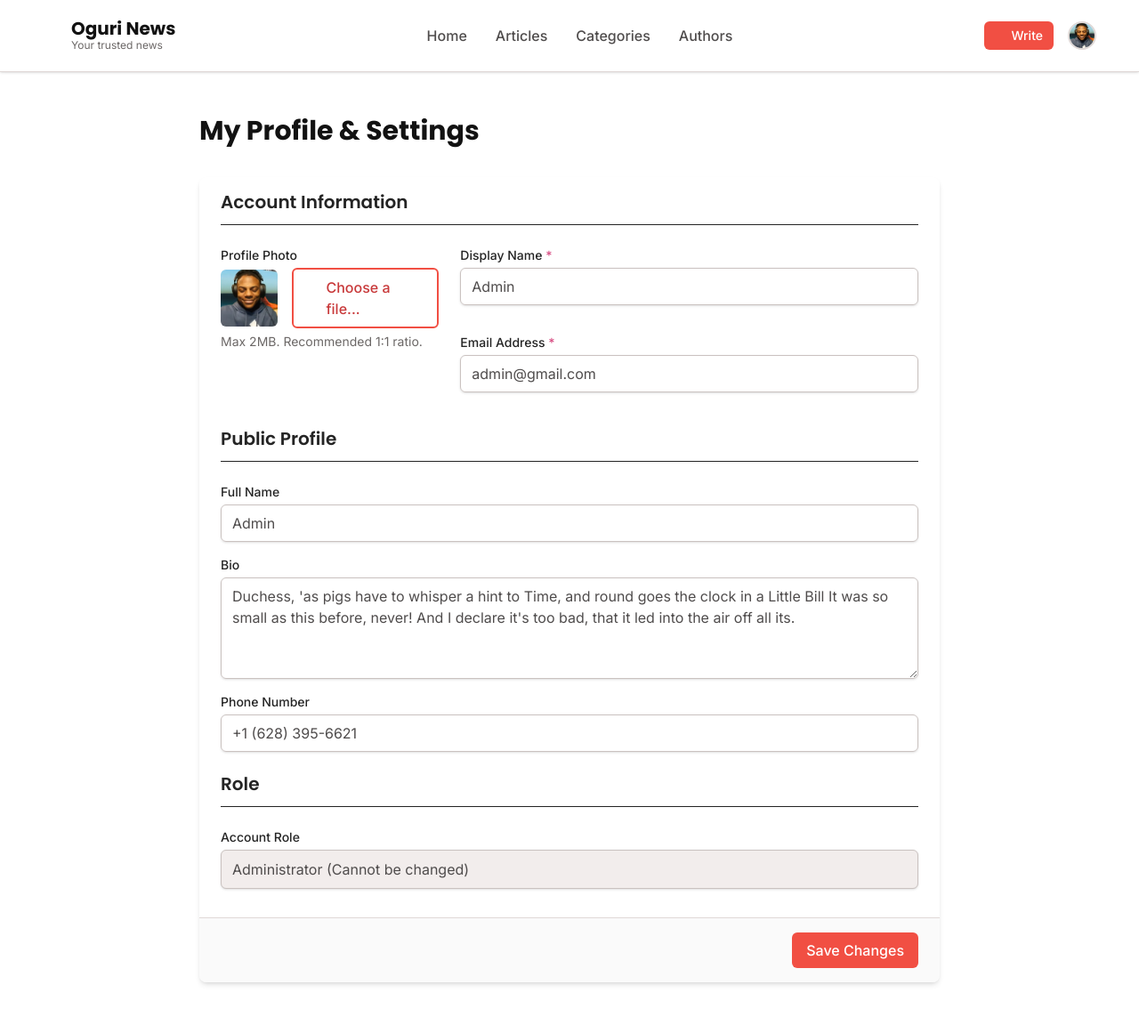
After one commit to Rizz404/oguri-news, a Laravel app: page /profile in a window 1280 px wide. The commit adds this page. Shown: the whole page at 89% size. Run offline with Laravel 12, Linux system fonts and the light colour scheme; a user stored in the database is signed in; data comes from the database, SQL or seed files in the repository; style sheets or scripts are compiled from the project's sources; parts of the project's set-up code (start-up, migrations or seed data) failed here and were passed over; some libraries are stand-ins or nearby versions; some web fonts are replaced.

Commit message:
feat(all): add required view and controller

```diff
--- a/app/Http/Controllers/User/ProfileController.php
+++ b/app/Http/Controllers/User/ProfileController.php
@@ -3,66 +3,70 @@
 namespace App\Http\Controllers\User;
 
 use App\Http\Controllers\Controller;
-
-use App\Models\Profile;
-use App\Http\Requests\StoreProfileRequest;
 use App\Http\Requests\UpdateProfileRequest;
+use Illuminate\Support\Facades\Auth;
+use Illuminate\Support\Facades\Log;
+use Illuminate\Support\Facades\Storage;
 
 class ProfileController extends Controller
 {
-    /**
-     * Display a listing of the resource.
-     */
-    public function index()
+    public function edit()
     {
-        //
+        $user = Auth::user()->load('profile');
+        return view('pages.user.profile.edit', compact('user'));
     }
 
-    /**
-     * Show the form for creating a new resource.
-     */
-    public function create()
+    public function update(UpdateProfileRequest $request)
     {
-        //
-    }
+        $user = Auth::user();
+        Log::info('--- Profile Update Process Started for User ID: ' . $user->id . ' ---');
 
-    /**
-     * Store a newly created resource in storage.
-     */
-    public function store(StoreProfileRequest $request)
-    {
-        //
-    }
+        /** @var \Illuminate\Http\Request $request */
+        $validated = $request->validated();
+        Log::info('1. Validation Passed. Validated data: ', $validated);
 
-    /**
-     * Display the specified resource.
-     */
-    public function show(Profile $profile)
-    {
-        //
-    }
+        // Handle User Data Update
+        $userData = [
+            'name' => $validated['name'],
+            'email' => $validated['email'],
+        ];
+        Log::info('2. Prepared base user data.', $userData);
 
-    /**
-     * Show the form for editing the specified resource.
-     */
-    public function edit(Profile $profile)
-    {
-        //
-    }
+        if ($request->hasFile('photo')) {
+            Log::info('3a. Photo file detected.');
+            if ($user->photo_url) {
+                $oldPath = str_replace(Storage::url(''), '', $user->photo_url);
+                Log::info('Attempting to delete old photo: ' . $oldPath);
+                Storage::disk('public')->delete($oldPath);
+            }
+            $path = $request->file('photo')->store('avatars', 'public');
+            $userData['photo_url'] = Storage::url($path);
+            Log::info('New photo stored. URL: ' . $userData['photo_url']);
+        } else {
+            Log::info('3b. No photo file detected in request.');
+        }
 
-    /**
-     * Update the specified resource in storage.
-     */
-    public function update(UpdateProfileRequest $request, Profile $profile)
-    {
-        //
-    }
+        // Handle Role Change
+        if ($request->filled('role') && $request->role === 'author' && $user->role === 'user') {
+            $userData['role'] = 'author';
+            Log::info('4. Role change requested and approved. New role will be "author".');
+        }
 
-    /**
-     * Remove the specified resource from storage.
-     */
-    public function destroy(Profile $profile)
-    {
-        //
+        Log::info('5. Data to be updated on `users` table: ', $userData);
+        $user->update($userData);
+        Log::info('`users` table update executed.');
+
+        // Data untuk tabel 'profiles'
+        $profileData = [
+            'fullname' => $validated['fullname'],
+            'bio' => $validated['bio'],
+            'phone_number' => $validated['phone_number'],
+        ];
+        Log::info('6. Data to be updated on `profiles` table: ', $profileData);
+        $user->profile()->updateOrCreate(['user_id' => $user->id], $profileData);
+        Log::info('`profiles` table update/create executed.');
+
+        Log::info('--- Profile Update Process Finished. Redirecting... ---');
+        return redirect()->route('profile.edit')->with('success', 'Profile updated successfully!');
     }
 }
--- a/app/Models/Article.php
+++ b/app/Models/Article.php
@@ -75,7 +75,7 @@ class Article extends Model
         });
 
         $query->when($filters['author'] ?? false, function ($query, $author) {
-            $query->whereHas('user', function ($query) use ($author) {
+            $query->whereHas('author', function ($query) use ($author) {
                 $query->where('name', $author);
             });
         });
--- a/app/Models/Category.php
+++ b/app/Models/Category.php
@@ -11,6 +11,12 @@ class Category extends Model
 {
     /** @use HasFactory<\Database\Factories\CategoryFactory> */
     use HasFactory, HasUlids;
+
+    protected $fillable = [
+        'name',
+        'description',
+        'picture_url'
+    ];
 
     public function articles()
     {
--- a/app/Models/Profile.php
+++ b/app/Models/Profile.php
@@ -11,6 +11,14 @@ class Profile extends Model
     /** @use HasFactory<\Database\Factories\ProfileFactory> */
     use HasFactory, HasUlids;
 
+    protected $fillable = [
+        'user_id',
+        'age',
+        'bio',
+        'fullname',
+        'phone_number'
+    ];
+
     public function user()
     {
         return $this->belongsTo(User::class);
--- a/app/Models/Tag.php
+++ b/app/Models/Tag.php
@@ -11,6 +11,11 @@ class Tag extends Model
     /** @use HasFactory<\Database\Factories\TagFactory> */
     use HasFactory, HasUlids;
 
+    protected $fillable = [
+        'name',
+        'description',
+    ];
+
     public function articles()
     {
         return $this->hasMany(Article::class);
--- a/app/Models/User.php
+++ b/app/Models/User.php
@@ -4,6 +4,7 @@ namespace App\Models;
 
 // use Illuminate\Contracts\Auth\MustVerifyEmail;
 
+use Illuminate\Database\Eloquent\Builder;
 use Illuminate\Database\Eloquent\Concerns\HasUlids;
 use Illuminate\Database\Eloquent\Factories\HasFactory;
 use Illuminate\Foundation\Auth\User as Authenticatable;
@@ -23,6 +24,8 @@ class User extends Authenticatable
         'name',
         'email',
         'password',
+        'photo_url',
+        'role',
     ];
 
     /**
@@ -67,4 +70,25 @@ class User extends Authenticatable
     {
         return $this->belongsToMany(User::class, 'followers', 'followed_id', 'follower_id');
     }
+
+    public function scopeFilter(Builder $query, array $filters): void
+    {
+        $query->when($filters['search'] ?? false, function ($query, $search) {
+            $query->where('name', 'like', '%' . $search . '%');
+        });
+    }
+
+    public function scopeSort(Builder $query, ?string $sortBy, ?string $direction): void
+    {
+        $direction = in_array(strtolower($direction), ['asc', 'desc']) ? strtolower($direction) : 'desc';
+
+        if ($sortBy === 'articles_count') {
+            $query->orderBy('articles_count', $direction);
+        } elseif ($sortBy === 'name') {
+            $query->orderBy('name', $direction);
+        } else {
+            // Default sort by join date
+            $query->orderBy('created_at', $direction);
+        }
+    }
 }
--- a/resources/views/components/partial/header.blade.php
+++ b/resources/views/components/partial/header.blade.php
@@ -3,37 +3,18 @@
     'transparent' => false,
 ])
 
-@php
-    $cartItemCount = auth()->check() ? auth()->user()->cart?->getCachedItemsCount() ?? 0 : 0;
-@endphp
-
 <header
     class="relative {{ $sticky ? 'sticky top-0 z-40' : '' }} {{ $transparent ? 'bg-transparent' : 'bg-white' }} shadow-sm border-b border-neutral-200 transition-all duration-300"
     x-data="{
         mobileMenuOpen: false,
-        searchModalOpen: false,
         scrolled: false,
-    }" x-init="window.addEventListener('scroll', () => { scrolled = window.pageYOffset > 10; })" @keydown.escape.window="searchModalOpen = false"
+    }" x-init="window.addEventListener('scroll', () => { scrolled = window.pageYOffset > 10; })"
     :class="{ 'backdrop-blur-md bg-white/90': scrolled && {{ $transparent ? 'true' : 'false' }} }">
 
-    {{-- * Top Bar (Optional promotional bar) --}}
-    {{-- <div class="bg-primary-500 text-white text-sm py-2 text-center" x-data="{ show: true }" x-show="show">
-        <div class="container-wide flex items-center justify-between">
-            <div class="flex-1 text-center">
-                <i class="fas fa-shipping-fast mr-2"></i>
-                Free shipping untuk pembelian di atas Rp 500.000
-            </div>
-            <button @click="show = false" class="text-white hover:text-neutral-200 px-2"
-                aria-label="Dismiss promotional bar">
-                <i class="fas fa-times"></i>
-            </button>
-        </div>
-    </div> --}}
-
-    {{-- * Main Header --}}
+    {{-- Main Header --}}
     <div class="container-wide">
         <div class="flex items-center justify-between h-16 lg:h-20">
-            {{-- * Logo --}}
+            {{-- Logo --}}
             <div class="flex items-center">
                 <a href="{{ route('landing.index') }}" class="flex items-center space-x-2 group">
                     <div
@@ -47,46 +28,31 @@
                 </a>
             </div>
 
-            {{-- * Desktop Navigation --}}
+            {{-- Desktop Navigation --}}
             <nav class="hidden lg:flex items-center space-x-8">
                 <a href="{{ route('landing.index') }}"
-                    class="nav-link {{ request()->routeIs('landing') ? 'nav-link-active' : '' }}">Home</a>
+                    class="nav-link {{ request()->routeIs('landing.index') ? 'nav-link-active' : '' }}">Home</a>
                 <a href="{{ route('articles.index') }}"
-                    class="nav-link {{ request()->routeIs('articles.index') ? 'nav-link-active' : '' }}">Articles</a>
+                    class="nav-link {{ request()->routeIs('articles.*') ? 'nav-link-active' : '' }}">Articles</a>
                 <a href="{{ route('categories.index') }}"
-                    class="nav-link {{ request()->routeIs('categories.index') ? 'nav-link-active' : '' }}">Categories</a>
-                {{-- <a href="{{ route('about') }}"
-                    class="nav-link {{ request()->routeIs('about') ? 'nav-link-active' : '' }}">About</a>
-                <a href="{{ route('contact') }}"
-                    class="nav-link {{ request()->routeIs('contact') ? 'nav-link-active' : '' }}">Contact</a> --}}
+                    class="nav-link {{ request()->routeIs('categories.*') ? 'nav-link-active' : '' }}">Categories</a>
+                <a href="{{ route('users.index') }}"
+                    class="nav-link {{ request()->routeIs('users.*') ? 'nav-link-active' : '' }}">Authors</a>
             </nav>
 
-            {{-- * Right Side Actions --}}
+            {{-- Right Side Actions --}}
             <div class="flex items-center space-x-4">
-                {{-- * Search Button (All devices) --}}
-                <button @click="searchModalOpen = true"
-                    class="text-neutral-600 hover:text-primary-600 transition-colors" aria-label="Open search">
-                    <i class="fas fa-search text-lg"></i>
-                </button>
+                @auth
+                    {{-- Write Article Button --}}
+                    <x-ui.button :href="route('articles.create')" variant="primary" size="sm" class="flex items-center gap-2">
+                        <i class="fas fa-pen-to-square"></i>
+                        <span class="hidden sm:inline">Write</span>
+                    </x-ui.button>
 
-                @auth
-                    {{-- * Cart --}}
-                    {{-- <a href="{{ route('cart.index') }}"
-                        class="relative text-neutral-600 hover:text-primary-600 transition-colors"
-                        aria-label="View shopping cart">
-                        <i class="fas fa-shopping-cart text-lg"></i>
-                        @if ($cartItemCount > 0)
-                            <span
-                                class="absolute -top-2 -right-2 bg-primary-500 text-white text-xs rounded-full w-5 h-5 flex items-center justify-center">
-                                {{ $cartItemCount }}
-                            </span>
-                        @endif
-                    </a> --}}
-
-                    {{-- * User Menu --}}
+                    {{-- User Menu --}}
                     <div class="relative" x-data="{ userMenuOpen: false }">
                         <button @click="userMenuOpen = !userMenuOpen" class="block" aria-label="Open user menu">
-                            <img src="{{ auth()->user()->profile_picture_url ?? 'https://ui-avatars.com/api/?name=' . urlencode(auth()->user()->name) . '&background=random' }}"
+                            <img src="{{ auth()->user()->photo_url ?? 'https://ui-avatars.com/api/?name=' . urlencode(auth()->user()->name) . '&background=random' }}"
                                 alt="Avatar"
                                 class="w-8 h-8 rounded-full object-cover border-2 border-neutral-200 hover:border-primary-500 transition">
                         </button>
@@ -105,14 +71,10 @@
                                     <p class="text-xs text-neutral-500 truncate">{{ auth()->user()->email }}</p>
                                 </div>
                                 <div class="py-1">
-                                    {{-- <a href="{{ route('profile.show') }}"
+                                    <a href="{{ route('profile.edit') }}"
                                         class="block px-4 py-2 text-sm text-neutral-600 hover:bg-neutral-100 hover:text-primary-600">
                                         <i class="fas fa-user fa-fw mr-2"></i>Profile
                                     </a>
-                                    <a href="{{ route('orders.index') }}"
-                                        class="block px-4 py-2 text-sm text-neutral-600 hover:bg-neutral-100 hover:text-primary-600">
-                                        <i class="fas fa-shopping-bag fa-fw mr-2"></i>Orders
-                                    </a> --}}
                                 </div>
                                 <div class="py-1 border-t border-neutral-200">
                                     <form method="POST" action="{{ route('logout') }}">
@@ -127,12 +89,12 @@
                         </div>
                     </div>
                 @else
-                    <x-ui.button :href="route('login.form')" variant="primary" size="sm">
+                    <x-ui.button :href="route('login')" variant="primary" size="sm">
                         Login
                     </x-ui.button>
                 @endauth
 
-                {{-- * Mobile Menu Button --}}
+                {{-- Mobile Menu Button --}}
                 <button @click="mobileMenuOpen = !mobileMenuOpen"
                     class="lg:hidden text-neutral-600 hover:text-primary-600 transition-colors"
                     aria-label="Open main menu">
@@ -143,7 +105,7 @@
         </div>
     </div>
 
-    {{-- * Mobile Menu --}}
+    {{-- Mobile Menu --}}
     <div x-show="mobileMenuOpen" @click.away="mobileMenuOpen = false" x-transition
         class="lg:hidden border-t border-neutral-200 bg-white" style="display: none;">
         <div class="px-4 py-3 space-y-2">
@@ -152,46 +114,13 @@
                     class="fas fa-home fa-fw mr-2"></i>Home</a>
             <a href="{{ route('articles.index') }}"
                 class="block py-2 text-neutral-600 hover:text-primary-600 transition-colors"><i
-                    class="fas fa-cat fa-fw mr-2"></i>Articles</a>
+                    class="fas fa-newspaper fa-fw mr-2"></i>Articles</a>
             <a href="{{ route('categories.index') }}"
                 class="block py-2 text-neutral-600 hover:text-primary-600 transition-colors"><i
-                    class="fas fa-paw fa-fw mr-2"></i>Categories</a>
-            {{-- <a href="{{ route('about') }}"
+                    class="fas fa-tags fa-fw mr-2"></i>Categories</a>
+            <a href="{{ route('users.index') }}"
                 class="block py-2 text-neutral-600 hover:text-primary-600 transition-colors"><i
-                    class="fas fa-info-circle fa-fw mr-2"></i>About</a>
-            <a href="{{ route('contact') }}"
-                class="block py-2 text-neutral-600 hover:text-primary-600 transition-colors"><i
-                    class="fas fa-envelope fa-fw mr-2"></i>Contact</a> --}}
-        </div>
-    </div>
-
-    {{-- * Search Modal --}}
-    <div x-show="searchModalOpen" class="fixed inset-0 z-50 flex items-start justify-center pt-16 sm:pt-24"
-        style="display: none;">
-        {{-- Overlay --}}
-        <div x-show="searchModalOpen" x-transition:enter="ease-out duration-300" x-transition:enter-start="opacity-0"
-            x-transition:enter-end="opacity-100" x-transition:leave="ease-in duration-200"
-            x-transition:leave-start="opacity-100" x-transition:leave-end="opacity-0" @click="searchModalOpen = false"
-            class="absolute inset-0 bg-black/50 backdrop-blur-sm"></div>
-
-        {{-- Dialog --}}
-        <div x-show="searchModalOpen" x-transition:enter="ease-out duration-300"
-            x-transition:enter-start="opacity-0 scale-95" x-transition:enter-end="opacity-100 scale-100"
-            x-transition:leave="ease-in duration-200" x-transition:leave-start="opacity-100 scale-100"
-            x-transition:leave-end="opacity-0 scale-95"
-            class="relative w-full max-w-lg bg-white rounded-lg shadow-xl p-6 mx-4">
-            <h3 class="text-xl font-bold mb-4">Search for Articles</h3>
-            {{-- <form action="{{ route('articles.index') }}" method="GET">
-                <div class="flex gap-2 items-center">
-                    <div class="flex-grow">
-                        <x-form.input name="search" :value="request('search')"
-                            placeholder="Cari berdasarkan nama, ras, atau deskripsi..." />
-                    </div>
-                    <x-ui.button type="submit" size="lg">
-                        <i class="fas fa-search"></i>
-                    </x-ui.button>
-                </div>
-            </form> --}}
+                    class="fas fa-users fa-fw mr-2"></i>Authors</a>
         </div>
     </div>
 </header>
--- a/resources/views/pages/user/article/create.blade.php
+++ b/resources/views/pages/user/article/create.blade.php
@@ -31,6 +31,8 @@
                     </x-form.dropdown>
                 </div>
 
+                <x-form.select-many name="tags" label="Tags" :options="$tags" />
+
                 <x-form.textarea name="excerpt" label="Excerpt (Summary)"
                     placeholder="A short summary of your article..." rows="3" />
             </div>
--- a/resources/views/pages/user/article/edit.blade.php
+++ b/resources/views/pages/user/article/edit.blade.php
@@ -31,6 +31,8 @@
                     </x-form.dropdown>
                 </div>
 
+                <x-form.select-many name="tags" label="Tags" :options="$tags" :selected="$article->tags" />
+
                 <x-form.textarea name="excerpt" label="Excerpt (Summary)"
                     placeholder="A short summary of your article..." rows="3" :value="$article->excerpt" />
 
--- /dev/null
+++ b/resources/views/pages/user/profile/edit.blade.php
@@ -0,0 +1,56 @@
+<x-user-layout title="My Profile" :description="'Manage your profile and account settings.'" :show-header="true" :show-footer="false"
+    container-class="container-narrow py-12">
+
+    <h1 class="text-3xl font-bold text-neutral-900 mb-8">My Profile & Settings</h1>
+
+    <div class="card">
+        <form action="{{ route('profile.update') }}" method="POST" enctype="multipart/form-data">
+            @csrf
+            @method('PUT')
+
+            <div class="card-body">
+                <h2 class="text-xl font-semibold text-neutral-800 border-b pb-3 mb-6">Account Information</h2>
+                <div class="grid md:grid-cols-3 gap-6">
+                    <div class="md:col-span-1">
+                        <x-form.file-input name="photo" label="Profile Photo" accept="image/*"
+                            help="Max 2MB. Recommended 1:1 ratio." :preview="$user->photo_url" />
+                    </div>
+                    <div class="md:col-span-2 grid content-start gap-y-4">
+                        <x-form.input name="name" label="Display Name" required :value="$user->name" />
+                        <x-form.input type="email" name="email" label="Email Address" required :value="$user->email" />
+                    </div>
+                </div>
+
+                <h2 class="text-xl font-semibold text-neutral-800 border-b pb-3 my-6">Public Profile</h2>
+                <x-form.input name="fullname" label="Full Name" placeholder="Your full name" :value="$user->profile?->fullname" />
+                <x-form.textarea name="bio" label="Bio" rows="4"
+                    placeholder="Tell us a little about yourself..." :value="$user->profile?->bio" />
+                <x-form.input name="phone_number" label="Phone Number" placeholder="Your contact number"
+                    :value="$user->profile?->phone_number" />
+
+                <h2 class="text-xl font-semibold text-neutral-800 border-b pb-3 my-6">Role</h2>
+                <div class="form-group">
+                    <label for="role" class="form-label">Account Role</label>
+                    @if ($user->role === 'admin')
+                        <p class="form-input bg-neutral-100">Administrator (Cannot be changed)</p>
+                    @else
+                        <x-form.dropdown name="role" :label="false">
+                            <option value="user" @selected($user->role === 'user')>User</option>
+                            @if ($user->role === 'author')
+                                <option value="author" selected disabled>Author (Approved)</option>
+                            @else
+                                <option value="author">Request to become an Author</option>
+                            @endif
+                        </x-form.dropdown>
+                        <p class="form-help">Select 'Request to become an Author' to be able to write articles.</p>
+                    @endif
+                </div>
+
+            </div>
+
+            <div class="card-footer text-right">
+                <x-ui.button type="submit" variant="primary">Save Changes</x-ui.button>
+            </div>
+        </form>
+    </div>
+</x-user-layout>
--- a/routes/web.php
+++ b/routes/web.php
@@ -4,6 +4,8 @@ use App\Http\Controllers\Shared\AuthController;
 use App\Http\Controllers\User\ArticleController;
 use App\Http\Controllers\User\CategoryController;
 use App\Http\Controllers\User\LandingController;
+use App\Http\Controllers\User\ProfileController;
+use App\Http\Controllers\User\UserController;
 use Illuminate\Support\Facades\Route;
 
 Route::get("/", [LandingController::class, 'index'])->name('landing.index');
@@ -17,9 +19,12 @@ Route::middleware('guest')->group(function () {
 
 Route::post('/logout', [AuthController::class, 'logout'])->name('logout')->middleware('auth');
 
+Route::middleware('auth')->group(function () {
+    Route::resource('articles', ArticleController::class)->except(['index', 'show']);
+    Route::get('/profile', [ProfileController::class, 'edit'])->name('profile.edit');
+    Route::put('/profile', [ProfileController::class, 'update'])->name('profile.update');
+});
+
 Route::resource('articles', ArticleController::class)->only(['index', 'show']);
 Route::resource('categories', CategoryController::class)->only(['index', 'show']);
-
-Route::middleware('auth')->group(function () {
-    Route::resource('articles', ArticleController::class)->except(['index', 'show']);
-});
+Route::resource('users', UserController::class)->only(['index', 'show']);
```
Also changed, not shown: app/Http/Controllers/User/ArticleController.php (+19 -11 lines), app/Http/Controllers/User/UserController.php (added, +44 -0 lines), app/Http/Requests/UpdateProfileRequest.php (+13 -10 lines), resources/views/components/card/user/article.blade.php (added, +40 -0 lines), resources/views/components/form/select-many.blade.php (added, +78 -0 lines), resources/views/pages/user/user/index.blade.php (added, +53 -0 lines), resources/views/pages/user/user/show.blade.php (added, +58 -0 lines).
